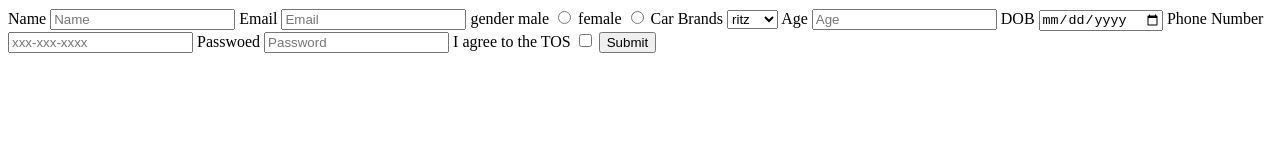
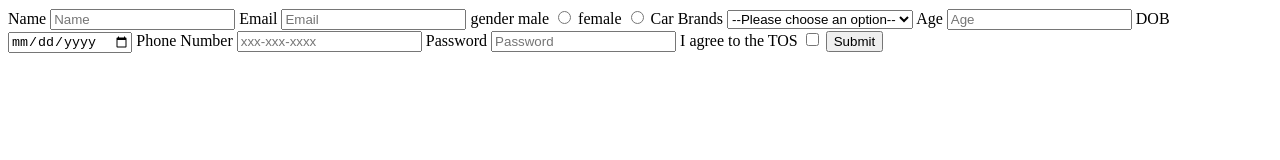
Before and after one commit to acciojob/signup-form-car-venusagar-accio, a website: page main.html in a window 1280 px wide. Drawn offline with Linux system fonts and the light colour scheme.

Commit message:
created a submission

```diff
--- a/main.html
+++ b/main.html
@@ -1,13 +1,9 @@
 <!DOCTYPE html>
-
 <html>
-
 <head>
 	<link rel="stylesheet" href="styles.css">
 </head>
-
 <body>
-	<!-- the entire body must be written by student -->
 	<form method="post">
             <label for="name">Name</label>
             <input type="text" id="name" placeholder="Name" required>
@@ -19,8 +15,9 @@
             <label for="gender_f">female</label>
             <input type="radio" required name="gender" id="gender_f">
             <label for="cars">Car Brands</label>
-            <select placeholder="--Please choose an option--" id="cars" required>
-                <option >ritz</option>
+            <select id="cars" required>
+                <option value="" disabled selected>--Please choose an option--</option>
+                <option>ritz</option>
                 <option>audi</option>
                 <option>bmw</option>
             </select>
@@ -30,15 +27,13 @@
             <input type="date" id="dob" required>
             <label for="tel">Phone Number</label>
             <input type="tel" id="tel" placeholder="xxx-xxx-xxxx">
-            <label for="password">Passwoed</label>
+            <label for="password">Password</label>
             <input type="password" id="password" required placeholder="Password">
             <label for="tos">I agree to the TOS</label>
             <input type="checkbox" required id="tos">
-		    <input type="submit">
+            <input type="submit">
         </form>
     <script type="text/javascript" src="./script.js">
 </script>
-
 </body>
-
 </html>
```
